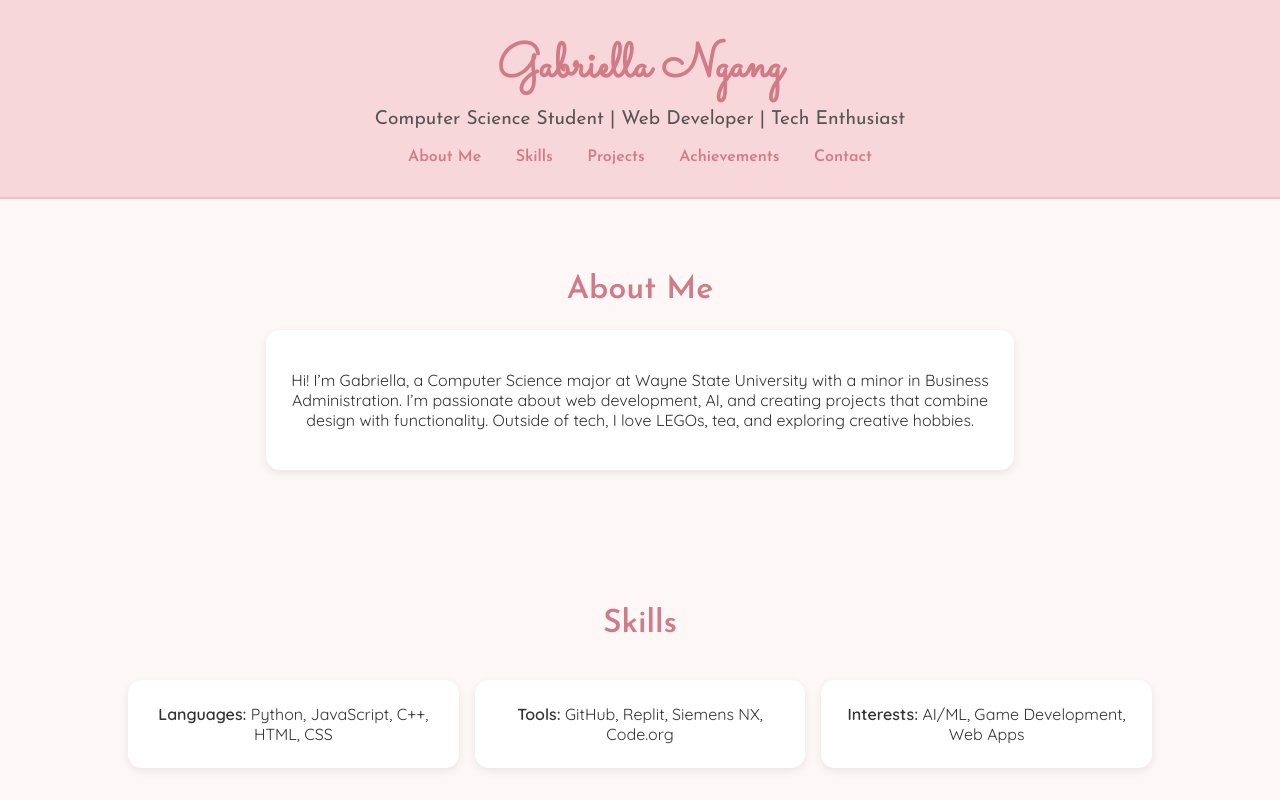
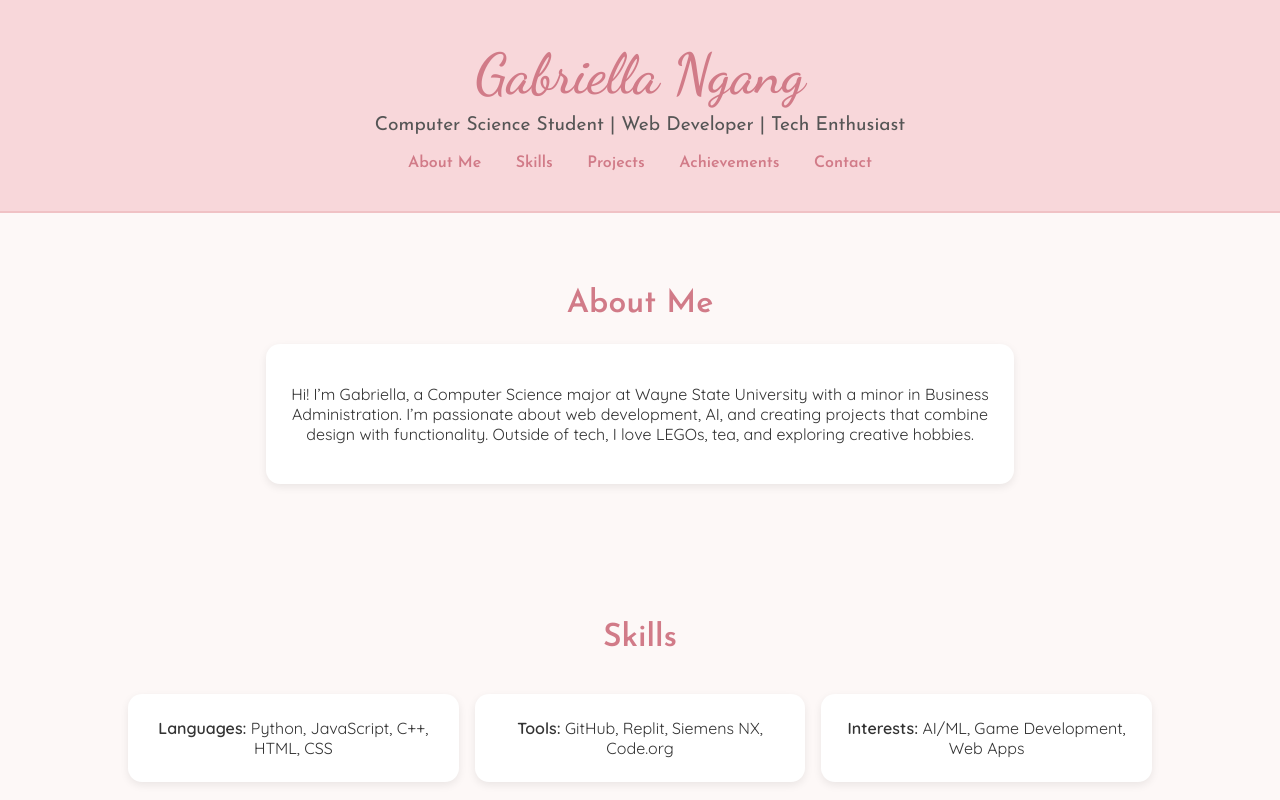
Before and after one commit to gngang/Portfolio-Website, a plain HTML site: page index.html in a window 1280 px wide. Shown: the top 800 px of the page. Drawn offline with Linux system fonts and the light colour scheme.

Commit message:
index.html

```diff
--- a/index.html
+++ b/index.html
@@ -6,7 +6,7 @@
   <title>Gabriella Ngang | Portfolio</title>
 
   <!-- Google Fonts -->
-  <link href="https://fonts.googleapis.com/css2?family=Josefin+Sans:wght@400;600&family=Quicksand:wght@400;600&family=Sacramento&display=swap" rel="stylesheet">
+  <link href="https://fonts.googleapis.com/css2?family=Josefin+Sans:wght@400;600&family=Quicksand:wght@400;600&family=Dancing+Script:wght@600&display=swap" rel="stylesheet">
 
   <!-- Icons (Font Awesome via CDN) -->
   <link rel="stylesheet" href="https://cdnjs.cloudflare.com/ajax/libs/font-awesome/6.5.0/css/all.min.css">
@@ -18,20 +18,44 @@
       padding: 0;
       background-color: #fdf8f7; /* soft off-white */
       color: #333;
-      text-align: center; /* centers text by default */
+      text-align: center;
+      position: relative;
+      overflow-x: hidden;
+    }
+
+    /* Decorative hibiscus accents */
+    body::before, body::after {
+      content: "🌺";
+      position: absolute;
+      font-size: 4rem;
+      color: #f8d7da;
+      opacity: 0.6;
+      z-index: -1;
+    }
+    body::before {
+      top: 20px;
+      left: 20px;
+      transform: rotate(-20deg);
+    }
+    body::after {
+      bottom: 20px;
+      right: 20px;
+      transform: rotate(15deg);
     }
 
     header {
       background-color: #f8d7da; /* light pink */
-      padding: 2rem 1rem;
+      padding: 2.5rem 1rem;
       border-bottom: 2px solid #f0c2c5;
+      position: relative;
     }
 
     header h1 {
       margin: 0;
-      font-size: 3rem;
+      font-size: 3.5rem;
       color: #d17b88;
-      font-family: 'Sacramento', cursive; /* Chic handwritten look */
+      font-family: 'Dancing Script', cursive; /* Chic handwritten */
+      font-weight: 600;
     }
 
     header p {
@@ -92,6 +116,7 @@
       margin-top: 2rem;
       color: #555;
       font-family: 'Quicksand', sans-serif;
+      position: relative;
     }
 
     a.button {
@@ -197,4 +222,12 @@
         <a href="tel:+12489100422"><i class="fas fa-phone"></i></a>
         <a href="http://www.linkedin.com/in/gabriella-ngang-0286201aa" target="_blank"><i class="fab fa-linkedin"></i></a>
       </div>
-      <a href=
+      <a href="mailto:gabbyngang@gmail.com" class="button">Say Hello</a>
+    </div>
+  </section>
+
+  <footer>
+    <p>© 2025 Gabriella Ngang | Built with 💕 and code</p>
+  </footer>
+</body>
+</html>
```
